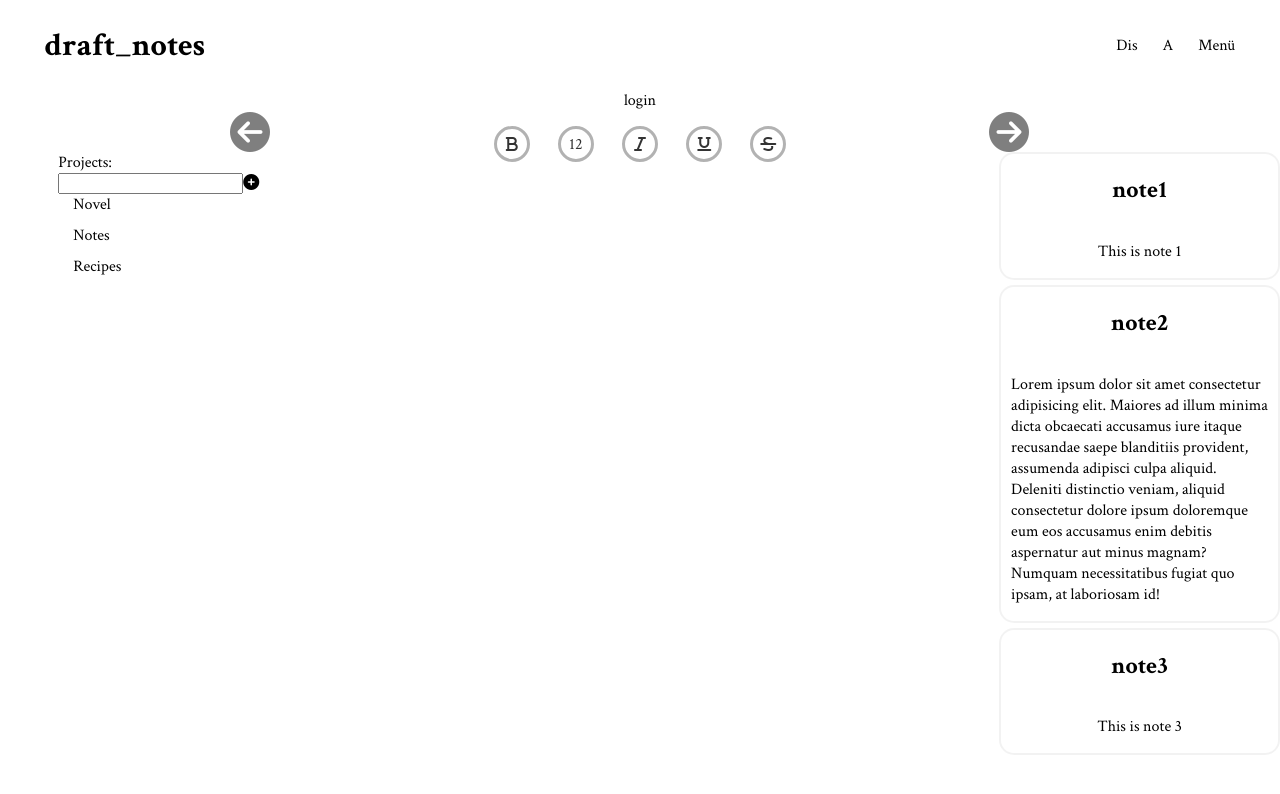
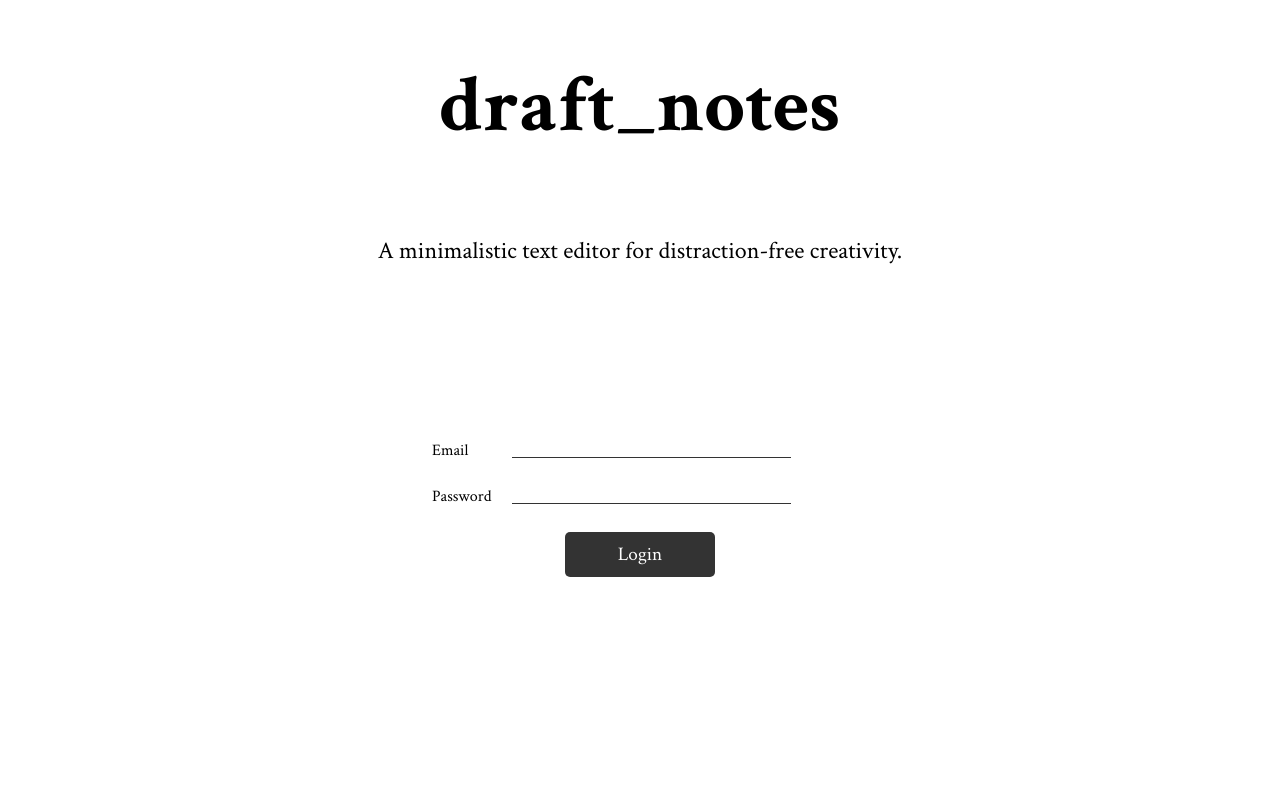
Before and after one commit to danielcmckay/draft_notes, a React (Create React App) app: page / in a window 1280 px wide. Shown: the top 794 px of the page. Built offline with nearby package versions, Linux system fonts and the light colour scheme.

Commit message:
Styled login page

```diff
--- a/package.json
+++ b/package.json
@@ -7,7 +7,9 @@
     "firebase": "^7.19.1",
     "react": "^16.9.0",
     "react-dom": "^16.13.1",
-    "react-scripts": "^3.4.3"
+    "react-router-dom": "^5.2.0",
+    "react-scripts": "^3.4.3",
+    "uuid": "^8.3.0"
   },
   "scripts": {
     "start": "react-scripts start",
--- a/src/App.js
+++ b/src/App.js
@@ -1,24 +1,34 @@
-import React, {useState} from "react";
+import React, { useState } from "react";
 import "./App.css";
 import ProjectSidebar from "./Components/ProjectSidebar";
 import TextEditor from "./Components/TextEditor";
 import NotesSidebar from "./Components/NotesSidebar";
 import NavBar from "./Components/NavBar";
 import Login from "./Components/Login";
-
-
-
+import { Route, Switch } from "react-router-dom";
 
 const App = () => {
-  return <div className="App">
+  const [loginStatus, setLoginStatus] = useState(false);
+
+  return (
+    <div className="App">
+      <Switch>
+        {!loginStatus ? (
+          <Login setLoginStatus={setLoginStatus}/>
+        ) : (
+          <>
             <NavBar />
-      <Login />
+
             <div className="AppContainer">
               <ProjectSidebar />
               <TextEditor />
               <NotesSidebar />
             </div>
-    </div>;
-}
+          </>
+        )}
+      </Switch>
+    </div>
+  );
+};
 
 export default App;
--- a/src/Components/Login.css
+++ b/src/Components/Login.css
@@ -0,0 +1,64 @@
+.Login {
+  display: flex;
+  flex-flow: column;
+  align-items: center;
+  justify-content: center;
+  width: 65%;
+  margin: auto;
+}
+
+.LoginTitle {
+  font-size: 5rem;
+}
+
+.LoginSubhead {
+  font-size: 1.5rem;
+  text-align: left;
+}
+
+.LoginForm {
+  width: 50%;
+  margin: auto;
+  display: flex;
+  flex-flow: column;
+  align-items: flex-start;
+  justify-content: center;
+  margin-top: 150px;
+}
+
+.LoginForm span {
+  display: flex;
+  align-items: flex-start;
+  justify-content: center;
+  margin-bottom: 25px;
+}
+
+.LoginLabel {
+  text-align: left;
+  margin-right: 15px;
+  width: 65px;
+}
+
+.LoginInput {
+  border: none;
+  border-bottom: 1px solid #333;
+  width: 275px;
+}
+
+.LoginInput:focus {
+  outline: none;
+
+}
+
+.LoginBtn {
+  background: #333;
+  color: #fff;
+  outline: none;
+  border: none;
+  border-radius: 5px;
+  padding: 10px 20px;
+  font-size: 1.2rem;
+  font-family: 'Crimson Text', serif;
+  width: 150px;
+  margin: auto;
+}
--- a/src/Components/Login.js
+++ b/src/Components/Login.js
@@ -1,12 +1,35 @@
-import React from 'react'
-import './Login.css';
+import React from "react";
+import "./Login.css";
 
-function Login() {
+function Login(props) {
+
+  const loginBtnHandler = () => {
+    props.setLoginStatus(true);
+  }
+
   return (
     <div className="Login">
-      login
+      <h1 className="LoginTitle">draft_notes</h1>
+      <p className="LoginSubhead">
+        A minimalistic text editor for distraction-free creativity.
+      </p>
+      <form className="LoginForm">
+        <span>
+          <label htmlFor="email" className="LoginLabel">
+            Email
+          </label>
+          <input type="text" className="LoginInput" />
+        </span>
+        <span>
+          <label htmlFor="email" className="LoginLabel">
+            Password
+          </label>
+          <input type="text" className="LoginInput" />
+        </span>
+        <button className="LoginBtn" onClick={loginBtnHandler}>Login</button>
+      </form>
     </div>
-  )
+  );
 }
 
-export default Login
+export default Login;
--- a/src/Components/ProjectSidebar.js
+++ b/src/Components/ProjectSidebar.js
@@ -59,7 +59,7 @@ function ProjectSidebar() {
             value={formVal}
             onChange={formValHandler}
           />
-          <i className="fas fa-plus-circle" onClick={newProjectHandler}></i>
+          <i className="fas fa-plus" onClick={newProjectHandler}></i>
         </form>
 
         {projects.map((proj) => (
--- a/src/index.js
+++ b/src/index.js
@@ -6,10 +6,13 @@ import * as serviceWorker from "./serviceWorker";
 import * as firebase from "firebase/app";
 import "firebase/auth";
 import "firebase/firestore";
+import { BrowserRouter } from "react-router-dom";
 
 ReactDOM.render(
   <React.StrictMode>
-    <App />
+    <BrowserRouter>
+      <App />
+    </BrowserRouter>
   </React.StrictMode>,
   document.getElementById("root")
 );
```
Also changed, not shown: 2 other files (tests, documents, lock files or other folders). Lines whose indentation alone changed are shown as unchanged.
